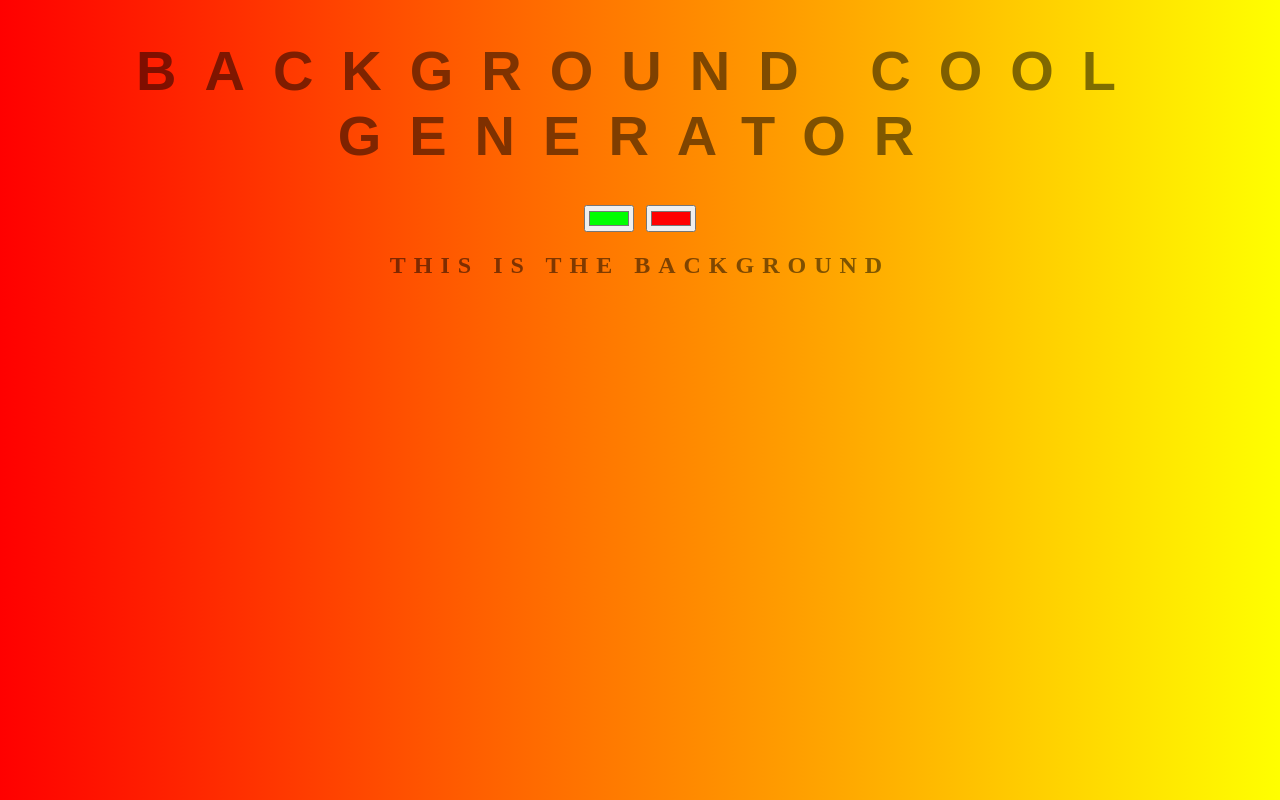
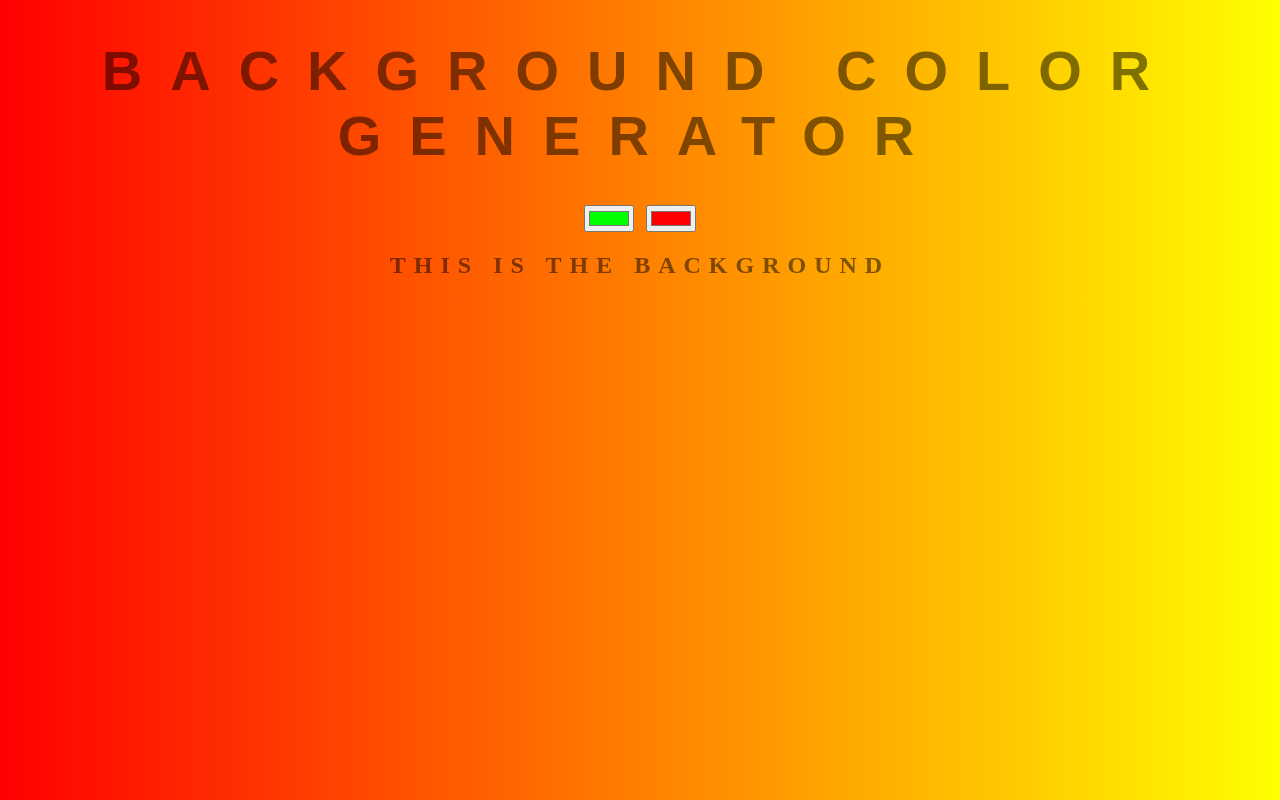
Before and after one commit to albertomtferreira/git-help, a plain HTML site: page index2.html in a window 1280 px wide. Drawn offline with Linux system fonts and the light colour scheme.

Commit message:
last update

```diff
--- a/index2.html
+++ b/index2.html
@@ -7,7 +7,7 @@
     <link type="text/css" rel="stylesheet" href="style.css">
 </head>
 <body id="gradient">
-    <h1>Background Cool Generator</h1>
+    <h1>Background Color Generator</h1>
     <input class="color1" type="color" name="color1" value="#00ff00">
     <input class="color2" type="color" name="color2" value="#ff0000">
     <h2>This is the Background</h2>
```
